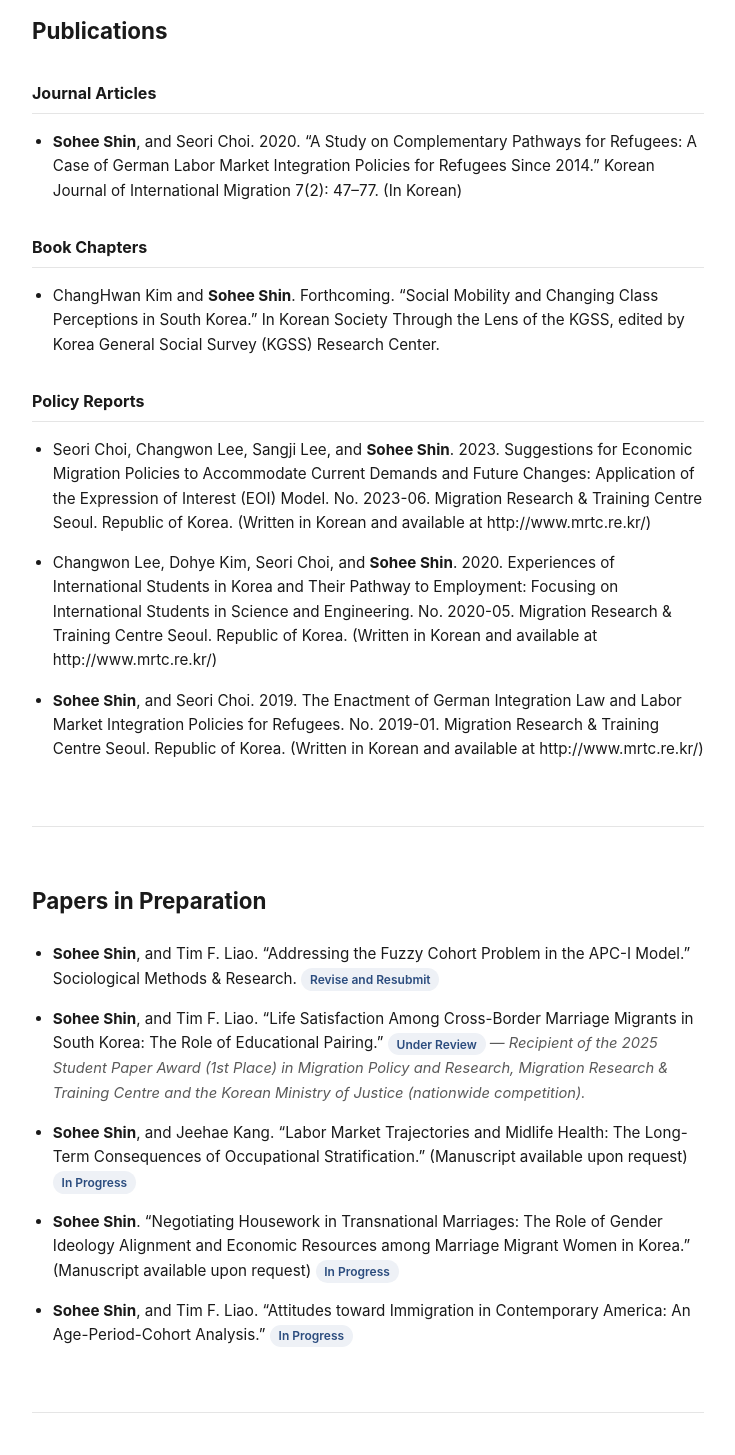
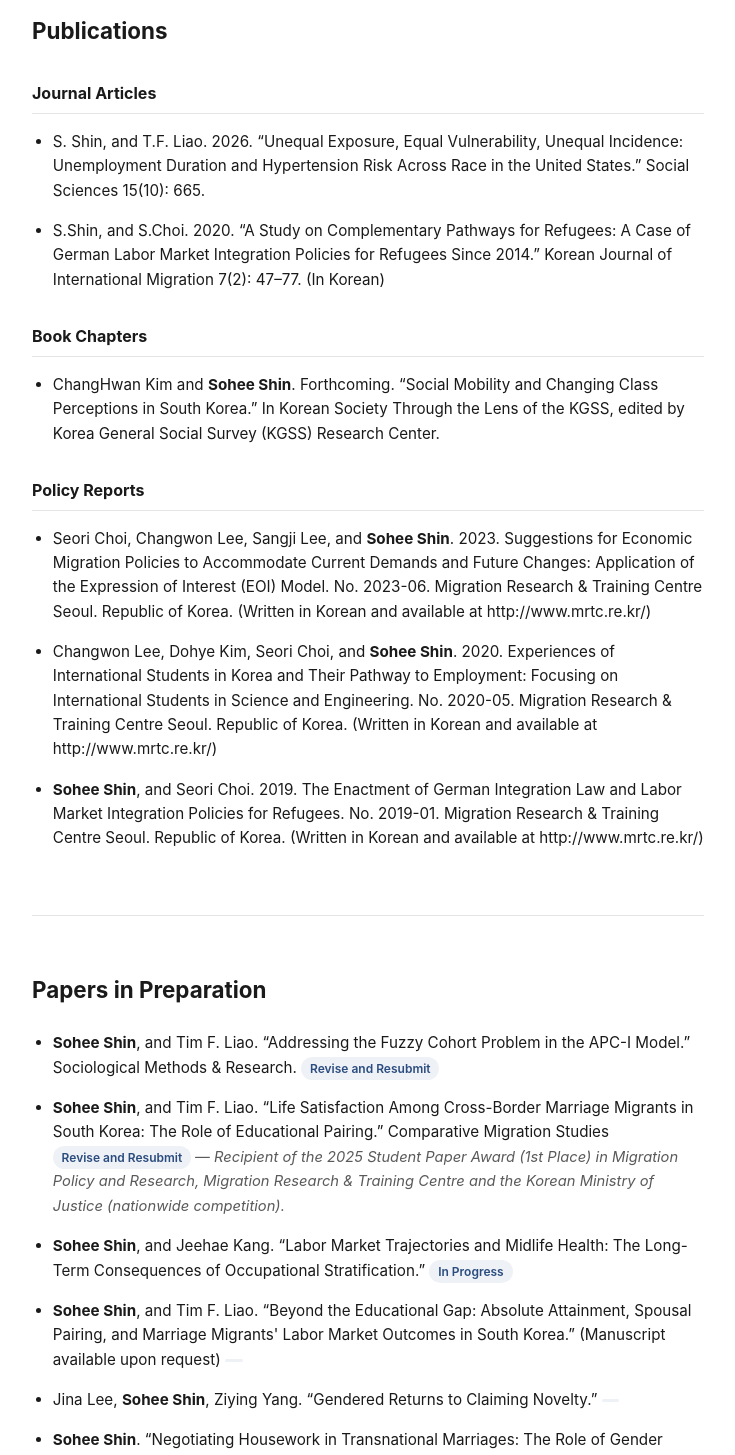
Before and after one commit to soheeee12-ux/soheeee12-ux.github.io, a Next.js app: page /cv in a window 1280 px wide. Shown: the part 1260-2715 px from the top of the page, without its empty margins (272-1007 px from the left). Built offline with nearby package versions, Linux system fonts and the light colour scheme.

Commit message:
Update CV content

```diff
--- a/src/generated/cv-data.json
+++ b/src/generated/cv-data.json
@@ -35,7 +35,10 @@
   ],
   "journalArticles": [
     {
-      "citation": "Sohee Shin, and Seori Choi. 2020. “A Study on Complementary Pathways for Refugees: A Case of German Labor Market Integration Policies for Refugees Since 2014.” Korean Journal of International Migration 7(2): 47–77. (In Korean)"
+      "citation": "S. Shin, and T.F. Liao. 2026. “Unequal Exposure, Equal Vulnerability, Unequal Incidence: Unemployment Duration and Hypertension Risk Across Race in the United States.” Social Sciences 15(10): 665."
+    },
+    {
+      "citation": "S.Shin, and S.Choi. 2020. “A Study on Complementary Pathways for Refugees: A Case of German Labor Market Integration Policies for Refugees Since 2014.” Korean Journal of International Migration 7(2): 47–77. (In Korean)"
     }
   ],
   "bookChapters": [
@@ -63,21 +66,25 @@
       "status": "Revise and Resubmit"
     },
     {
-      "citation": "Sohee Shin, and Tim F. Liao. “Life Satisfaction Among Cross-Border Marriage Migrants in South Korea: The Role of Educational Pairing.”",
-      "status": "Under Review",
+      "citation": "Sohee Shin, and Tim F. Liao. “Life Satisfaction Among Cross-Border Marriage Migrants in South Korea: The Role of Educational Pairing.” Comparative Migration Studies",
+      "status": "Revise and Resubmit",
       "note": "Recipient of the 2025 Student Paper Award (1st Place) in Migration Policy and Research, Migration Research & Training Centre and the Korean Ministry of Justice (nationwide competition)."
     },
     {
-      "citation": "Sohee Shin, and Jeehae Kang. “Labor Market Trajectories and Midlife Health: The Long-Term Consequences of Occupational Stratification.” (Manuscript available upon request)",
+      "citation": "Sohee Shin, and Jeehae Kang. “Labor Market Trajectories and Midlife Health: The Long-Term Consequences of Occupational Stratification.”",
       "status": "In Progress"
     },
     {
-      "citation": "Sohee Shin. “Negotiating Housework in Transnational Marriages: The Role of Gender Ideology Alignment and Economic Resources among Marriage Migrant Women in Korea.” (Manuscript available upon request)",
-      "status": "In Progress"
+      "citation": "Sohee Shin, and Tim F. Liao. “Beyond the Educational Gap: Absolute Attainment, Spousal Pairing, and Marriage Migrants' Labor Market Outcomes in South Korea.” (Manuscript available upon request)",
+      "status": ""
     },
     {
-      "citation": "Sohee Shin, and Tim F. Liao. “Attitudes toward Immigration in Contemporary America: An Age-Period-Cohort Analysis.”",
-      "status": "In Progress"
+      "citation": "Jina Lee, Sohee Shin, Ziying Yang. “Gendered Returns to Claiming Novelty.”",
+      "status": ""
+    },
+    {
+      "citation": "Sohee Shin. “Negotiating Housework in Transnational Marriages: The Role of Gender Ideology Alignment and Economic Resources among Marriage Migrant Women in Korea.” (Manuscript available upon request)",
+      "status": ""
     }
   ],
   "grants": [
@@ -277,6 +284,10 @@
     "volunteer": [
       {
         "year": "2026",
+        "text": "Table Presider for Population Section Roundtable, 2026 American Sociological Association (ASA) Annual Meeting, New York, USA"
+      },
+      {
+        "year": "2026",
         "text": "Undergraduate Mentor for Sociology Mentorship Program, Department of Sociology, University of Illinois Urbana-Champaign, USA"
       },
       {
--- a/src/pages/cv.tsx
+++ b/src/pages/cv.tsx
@@ -37,7 +37,7 @@ export default function CV() {
       <main className="container">
 
 <h1>Curriculum Vitae</h1>
-        <p className="cv__updated">Last updated May 2026.</p>
+        <p className="cv__updated">Last updated September 2026.</p>
 
         <p className="cv__download">
           <a href="/CV.pdf" download>
```
